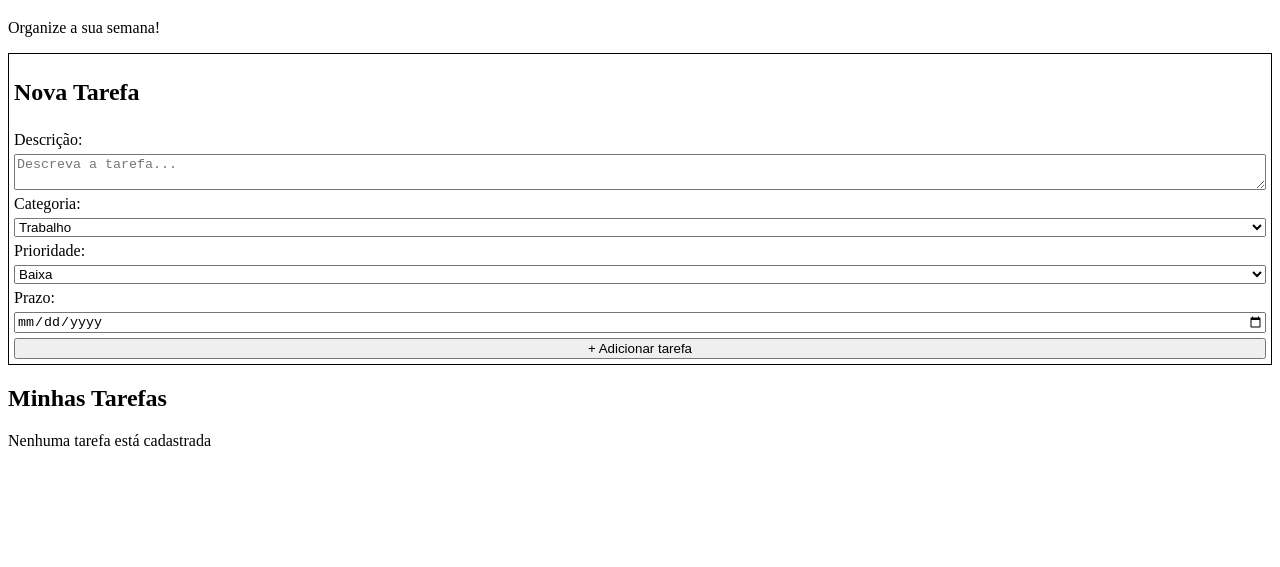
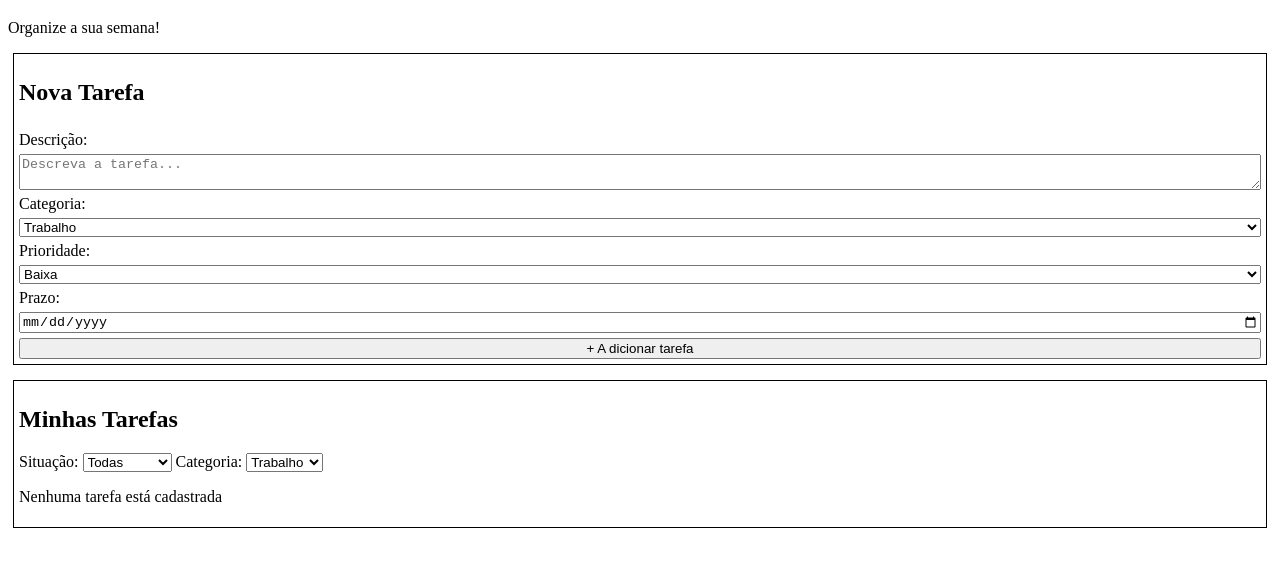
Before and after one commit to debhel/gerenciador-tarefas, a plain HTML site: page index.html in a window 1280 px wide. Shown: the part 61-628 px from the top of the page. Drawn offline with Linux system fonts and the light colour scheme.

Commit message:
Criando tags para os filtros e testando a captura

```diff
--- a/css/style.css
+++ b/css/style.css
@@ -1,6 +1,7 @@
-.addTarefas{
+.body section{
     border: 1px solid black;
     padding: 5px;
+    margin: 15px 5px;
 }
 
 #formTarefa{
--- a/index.html
+++ b/index.html
@@ -7,7 +7,7 @@
     <link rel="stylesheet" href="css/style.css">
     <script src="js/script.js" defer></script>
 </head>
-<body>
+<body class="body">
     <main>
         <h1>Gerenciador de Tarefas</h1> <!-- espaço pro nome da aplicação -->
         <p>Organize a sua semana!</p> <!-- colocar alguma frase relacionada a organização para a estética -->
@@ -24,7 +24,7 @@
                     <option value="trabalho">Trabalho</option>
                     <option value="estudos">Estudos</option>
                     <option value="compras">Compras</option>
-                    <option value="casa">Tarefas da casa</option>
+                    <option value="casa">Casa</option>
                     <option value="pessoal">Pessoal</option>
                 </select>
 
@@ -38,12 +38,29 @@
                 <label>Prazo:</label>
                 <input type="date" name="prazo" id="prazo">
 
-                <button type="submit" id="adicionar">+ Adicionar tarefa</button>
+                <button type="submit" id="adicionar">+ A
+                    dicionar tarefa</button>
             </form>
         </section>
 
         <section class="tarefasExistentes">
             <h2>Minhas Tarefas</h2>
+
+            <label>Situação:</label>
+            <select name="filtroSituacao" id="filtroSituacao">
+                <option>Todas</option>
+                <option>Pendentes</option>
+                <option>Concluídas</option>
+            </select>
+
+            <label>Categoria:</label>
+            <select name="filtroCategoria" id="filtroCategoria">
+                <option value="trabalho">Trabalho</option>
+                <option value="estudos">Estudos</option>
+                <option value="compras">Compras</option>
+                <option value="casa">Casa</option>
+                <option value="pessoal">Pessoal</option>
+            </select>
 
             <ul id="listaTarefas">
 
--- a/js/script.js
+++ b/js/script.js
@@ -2,6 +2,17 @@ document.addEventListener("DOMContentLoaded", function(){
     const formTarefa = document.getElementById('formTarefa');
     const listaTarefas = document.getElementById('listaTarefas');
     const tarefasExistentes = document.querySelector(".tarefasExistentes");
+    const fSituacao = document.getElementById('filtroSituacao');
+    const fCategoria = document.getElementById('filtroCategoria');
+
+    fSituacao.addEventListener('change', function(e){
+        console.log(fSituacao.value);
+    });
+
+    fCategoria.addEventListener('change', function(e){
+        console.log(fCategoria.value);
+    });
+
     let vetorTarefas = JSON.parse(localStorage.getItem("tarefas")) || [];
 
     function salvarDados(){
@@ -22,6 +33,10 @@ document.addEventListener("DOMContentLoaded", function(){
         salvarDados();
         exibirTarefas();
     }
+
+   /* function filtrarTarefas(){
+        desenvolver a função dos filtros
+    }*/
 
     function exibirTarefas(){
 
```
